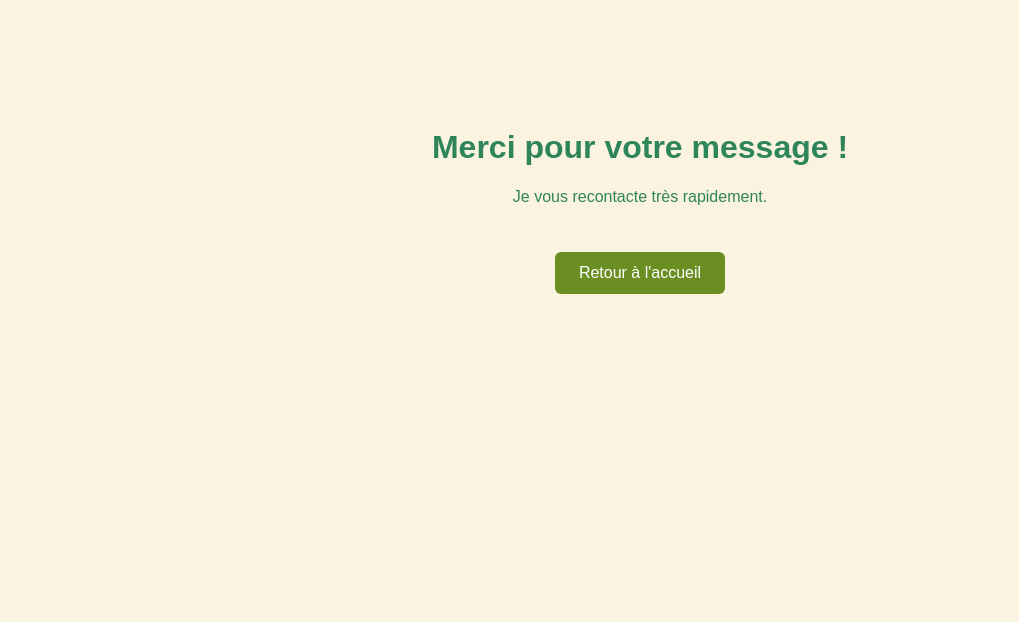
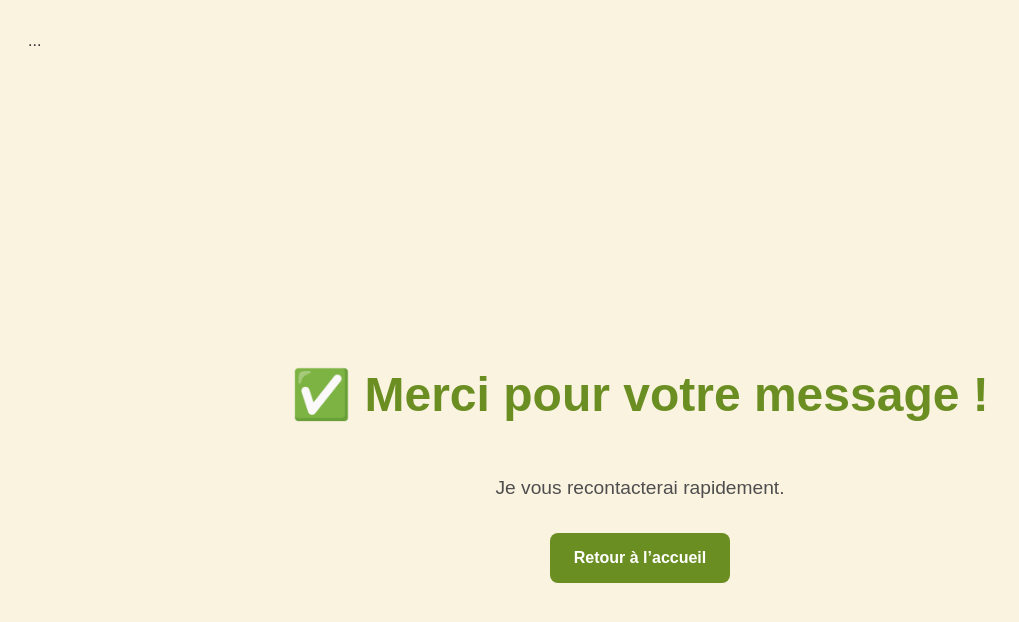
Before and after one commit to nono-bendi/mat-elagage, a plain HTML site: page merci.html in a window 1280 px wide. Shown: the whole page, without its empty margins (0-1019 px from the left). Drawn offline with Linux system fonts and the light colour scheme.

Commit message:
Mise à jour du SEO, formulaire et corrections visuelles

```diff
--- a/merci.html
+++ b/merci.html
@@ -2,32 +2,71 @@
 <html lang="fr">
 <head>
   <meta charset="UTF-8">
-  <title>Merci !</title>
+  <head>
+  <meta charset="UTF-8">
+  <meta name="viewport" content="width=device-width, initial-scale=1.0">
+  <meta name="description" content="Merci pour votre message. Je vous recontacterai rapidement concernant votre projet d'élagage ou d'entretien paysager.">
+  <title>Merci</title>
+  ...
+</head>
+  <meta name="viewport" content="width=device-width, initial-scale=1.0">
+  <title>Merci</title>
+  <link rel="stylesheet" href="style.css">
   <style>
-    body {
-      font-family: sans-serif;
+    .merci-page {
+      display: flex;
+      flex-direction: column;
+      justify-content: center;
+      align-items: center;
       text-align: center;
-      padding: 100px;
+      height: 100vh;
+      padding: 20px;
       background-color: #FAF3E0;
-      color: #2F855A;
     }
-    a {
+
+    .merci-page h1 {
+      font-size: 3rem;
+      color: #6B8E23;
+      margin-bottom: 20px;
+    }
+
+    .merci-page p {
+      font-size: 1.2rem;
+      color: #4e4e4e;
+      margin-bottom: 30px;
+    }
+
+    .merci-page a {
       display: inline-block;
-      margin-top: 30px;
-      text-decoration: none;
       background-color: #6B8E23;
       color: white;
       padding: 12px 24px;
-      border-radius: 6px;
+      border-radius: 8px;
+      font-weight: bold;
+      font-size: 1rem;
+      text-decoration: none;
+      transition: background-color 0.3s ease;
     }
-    a:hover {
+
+    .merci-page a:hover {
       background-color: #557a1f;
+    }
+
+    @media (max-width: 768px) {
+      .merci-page h1 {
+        font-size: 2.2rem;
+      }
+      .merci-page p {
+        font-size: 1rem;
+      }
     }
   </style>
 </head>
 <body>
-  <h1>Merci pour votre message !</h1>
-  <p>Je vous recontacte très rapidement.</p>
-  <a href="index.html">Retour à l'accueil</a>
+  <div class="merci-page">
+    <h1>✅ Merci pour votre message !</h1>
+    <p>Je vous recontacterai rapidement.</p>
+    <a href="index.html">Retour à l’accueil</a>
+  </div>
 </body>
 </html>
--- a/style.css
+++ b/style.css
@@ -805,4 +805,5 @@ h2 {
   color: white;
   border: none;
   padding: 12px 20px;
-  border-radius:
+  border: radius 10px;
+}
```
Also changed, not shown: index.html (+20 -12 lines), image/cellaaa.webp (added), rs=w_2320,h_2419.webp (renamed from image/rs=w_2320,h_2419.webp).
